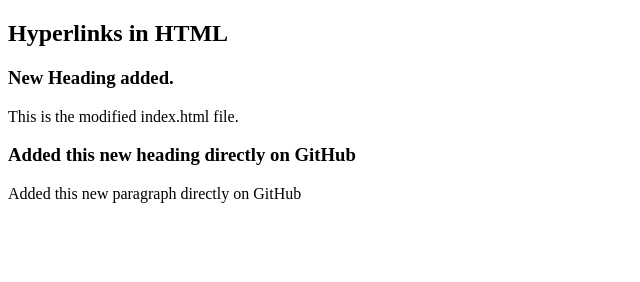
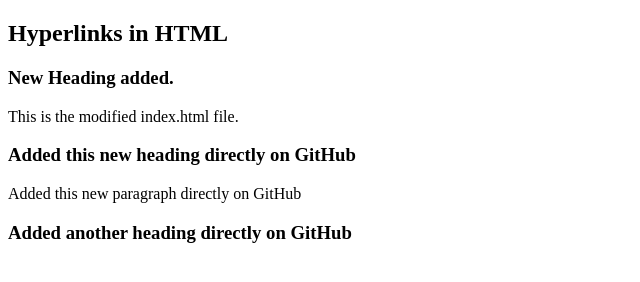
Before and after one commit to tonic-pythonic/3179, a plain HTML site: page index.html in a window 1280 px wide. Shown: the whole page, without its empty margins (0-640 px from the left). Drawn offline with Linux system fonts and the light colour scheme.

Commit message:
Update index.html

```diff
--- a/index.html
+++ b/index.html
@@ -11,6 +11,8 @@
 
     <h3> Added this new heading directly on GitHub</h3>
     <p> Added this new paragraph directly on GitHub</p>
+
+    <h3> Added another heading directly on GitHub</h3>
 </body>
 
 </html>
```
